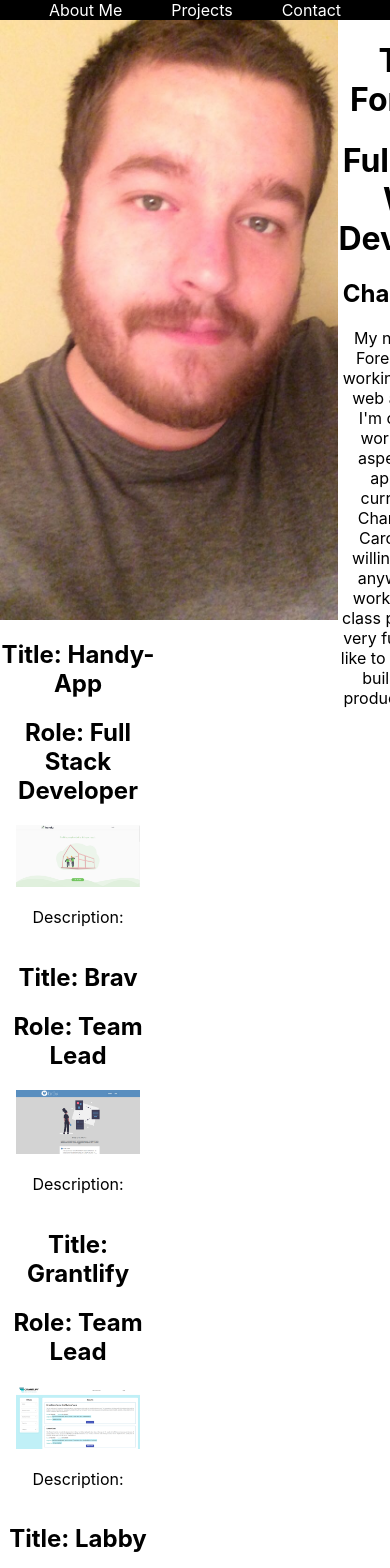
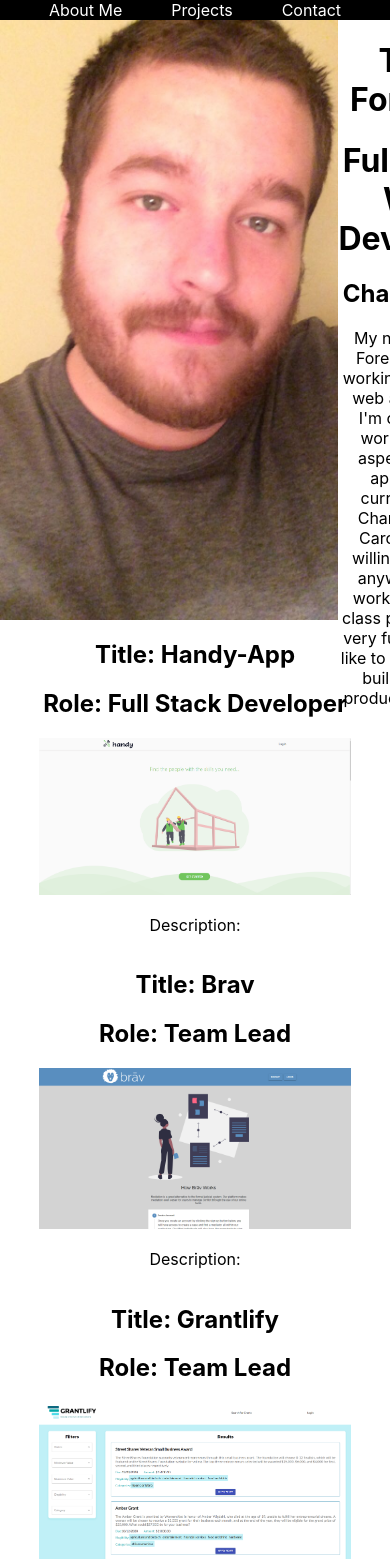
Before and after one commit to tjforeman/Portfolio1, a React (Create React App) app in the folder client/: page / in a window 390 px wide. Shown: the top 1568 px of the page. Built offline with nearby package versions, Linux system fonts and the light colour scheme.

Commit message:
media query added

```diff
--- a/client/src/styles/Projects.scss
+++ b/client/src/styles/Projects.scss
@@ -14,4 +14,7 @@
 }
 .project-card{
     width:40%;
+    @media (max-width:700px){
+        width:100%;
+    }
 }
```
